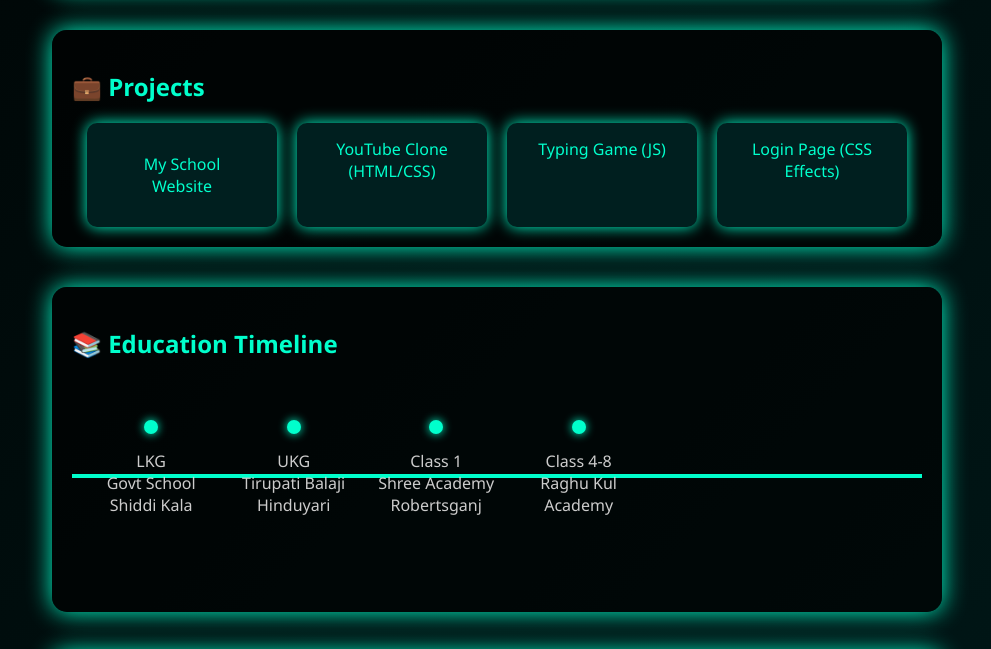
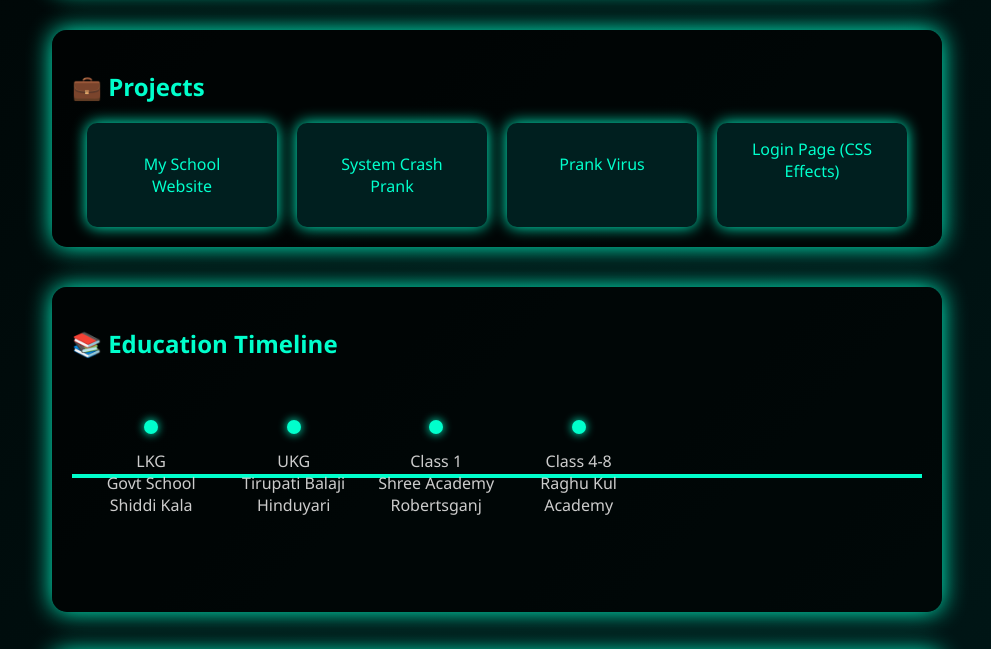
Before and after one commit to RKA205/Sumit, a plain HTML site: page index.html in a window 1280 px wide. Shown: the part 800-1449 px from the top of the page, without its empty margins (143-1134 px from the left). Drawn offline with nearby package versions, Linux system fonts and the light colour scheme.

Commit message:
Update index.html

```diff
--- a/index.html
+++ b/index.html
@@ -414,8 +414,8 @@
     <div class="project-card" data-aos="zoom-in">
         <a href="https://rka205.github.io/SK/" target="_blank">My School Website</a>
     </div>
-    <div class="project-card" data-aos="zoom-in" data-aos-delay="100">YouTube Clone (HTML/CSS)</div>
-    <div class="project-card" data-aos="zoom-in" data-aos-delay="200">Typing Game (JS)</div>
+    <div class="project-card" data-aos="zoom-in" data-aos-delay="100"><a href="Fake.html" target="_blank">System Crash Prank</a></div>
+    <div class="project-card" data-aos="zoom-in" data-aos-delay="200"><a href="Prank.html" target="_blank">Prank Virus</a></div>
     <div class="project-card" data-aos="zoom-in" data-aos-delay="300">Login Page (CSS Effects)</div>
   </div>
 </section>
```
